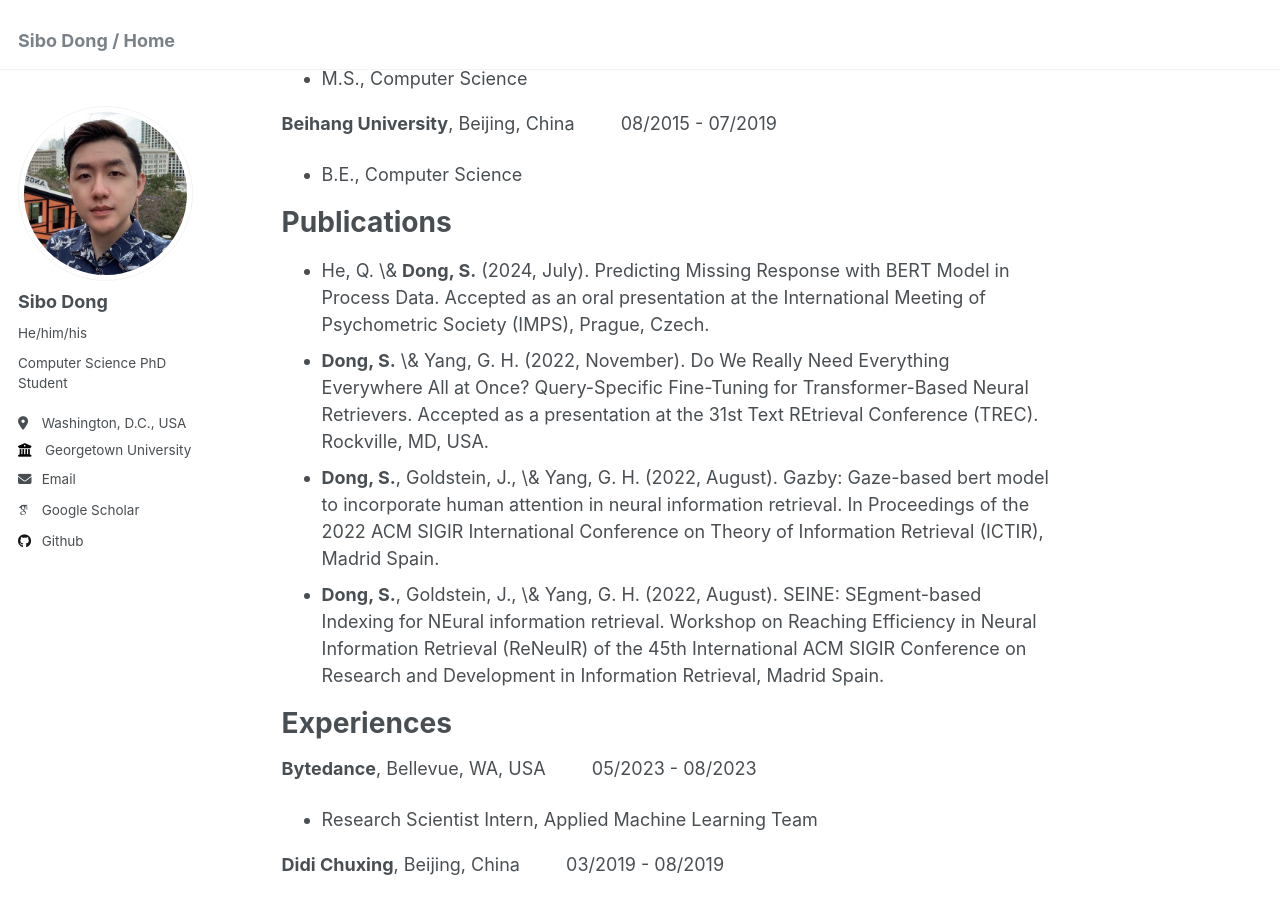
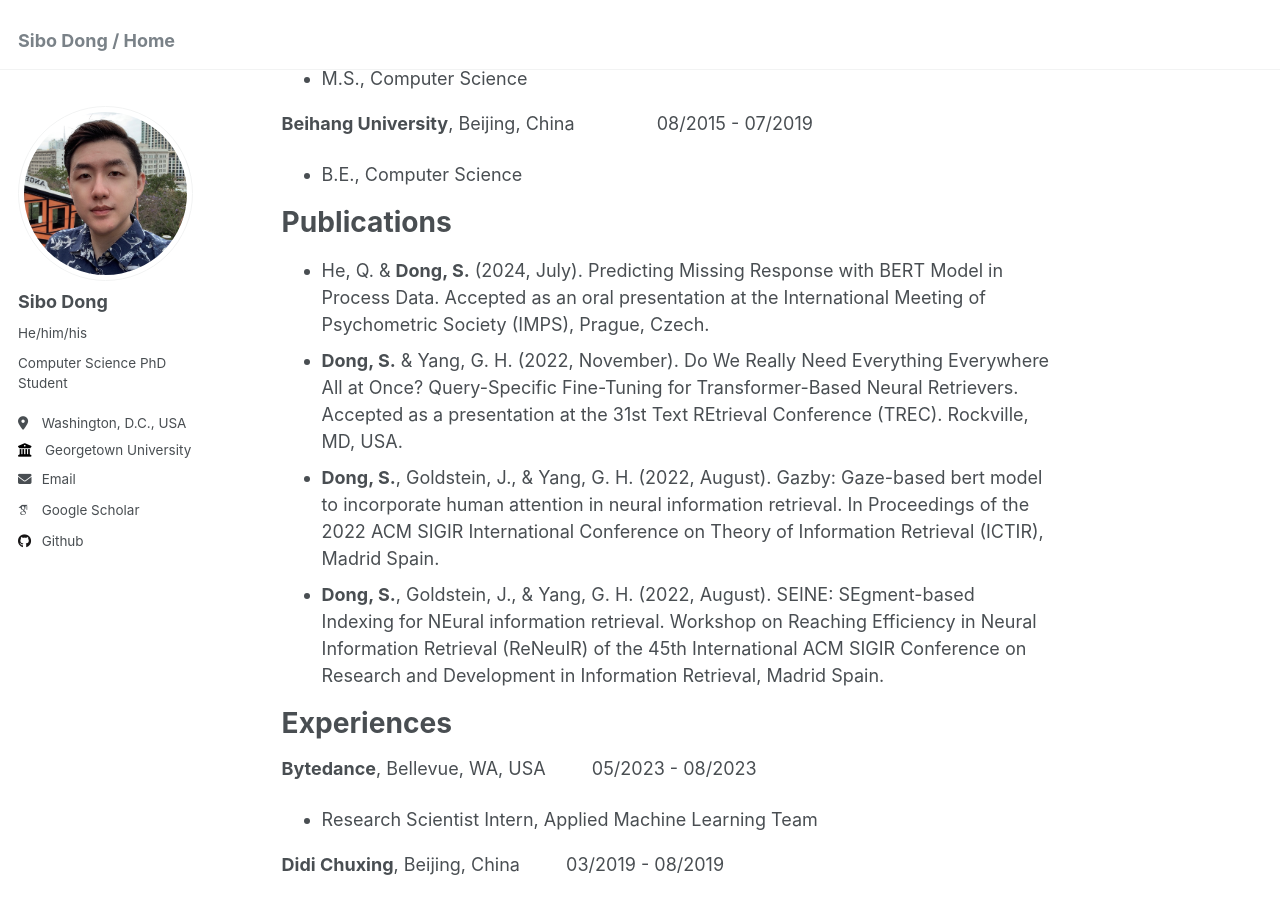
Before and after one commit to SiboD/SiboD.github.io, a Jekyll site: the page built from _pages/about.md, in a window 1280 px wide and 900 px high, scrolled down 444 px. Built offline with Jekyll 4.4.1, drawn with Linux system fonts in a browser that asks for light colours; some web fonts are replaced; part of the change alters nothing that is shown.

```diff
--- a/_pages/about.md
+++ b/_pages/about.md
@@ -14,24 +14,24 @@ I am a Ph.D. student at Computer Science Department in Georgetown University. My
 
 Education
 ======
-**Georgetown University**, Washington, DC, USA &emsp;&emsp; 08/2021 - Now
+**Georgetown University**, Washington, DC, USA &emsp;&emsp;&emsp; 08/2021 - Now
 - Ph.D., Computer Science, Computer Vision Group
 - Advisor: Sarah A. Bargal
 
-**Georgetown University**, Washington, DC, USA &emsp;&emsp; 08/2019 - 05/2021
+**Georgetown University**, Washington, DC, USA &emsp;&emsp;&emsp; 08/2019 - 05/2021
 - M.S., Computer Science
 
-**Beihang University**, Beijing, China &emsp;&emsp; 08/2015 - 07/2019
+**Beihang University**, Beijing, China &emsp;&emsp;&emsp;&emsp; 08/2015 - 07/2019
 - B.E., Computer Science
 
 
 
 Publications
 ======
-- He, Q. \& **Dong, S.** (2024, July). Predicting Missing Response with BERT Model in Process Data. Accepted as an oral presentation at the International Meeting of Psychometric Society (IMPS), Prague, Czech.
-- **Dong, S.** \& Yang, G. H. (2022, November). Do We Really Need Everything Everywhere All at Once? Query-Specific Fine-Tuning for Transformer-Based Neural Retrievers. Accepted as a presentation at the 31st Text REtrieval Conference (TREC). Rockville, MD, USA.
-- **Dong, S.**, Goldstein, J., \& Yang, G. H. (2022, August). Gazby: Gaze-based bert model to incorporate human attention in neural information retrieval. In Proceedings of the 2022 ACM SIGIR International Conference on Theory of Information Retrieval (ICTIR), Madrid Spain.
-- **Dong, S.**, Goldstein, J., \& Yang, G. H. (2022, August). SEINE: SEgment-based Indexing for NEural information retrieval. Workshop on Reaching Efficiency in Neural Information Retrieval (ReNeuIR) of the 45th International ACM SIGIR Conference on Research and Development in Information Retrieval, Madrid Spain.
+- He, Q. & **Dong, S.** (2024, July). Predicting Missing Response with BERT Model in Process Data. Accepted as an oral presentation at the International Meeting of Psychometric Society (IMPS), Prague, Czech.
+- **Dong, S.** & Yang, G. H. (2022, November). Do We Really Need Everything Everywhere All at Once? Query-Specific Fine-Tuning for Transformer-Based Neural Retrievers. Accepted as a presentation at the 31st Text REtrieval Conference (TREC). Rockville, MD, USA.
+- **Dong, S.**, Goldstein, J., & Yang, G. H. (2022, August). Gazby: Gaze-based bert model to incorporate human attention in neural information retrieval. In Proceedings of the 2022 ACM SIGIR International Conference on Theory of Information Retrieval (ICTIR), Madrid Spain.
+- **Dong, S.**, Goldstein, J., & Yang, G. H. (2022, August). SEINE: SEgment-based Indexing for NEural information retrieval. Workshop on Reaching Efficiency in Neural Information Retrieval (ReNeuIR) of the 45th International ACM SIGIR Conference on Research and Development in Information Retrieval, Madrid Spain.
 
 
 
```
